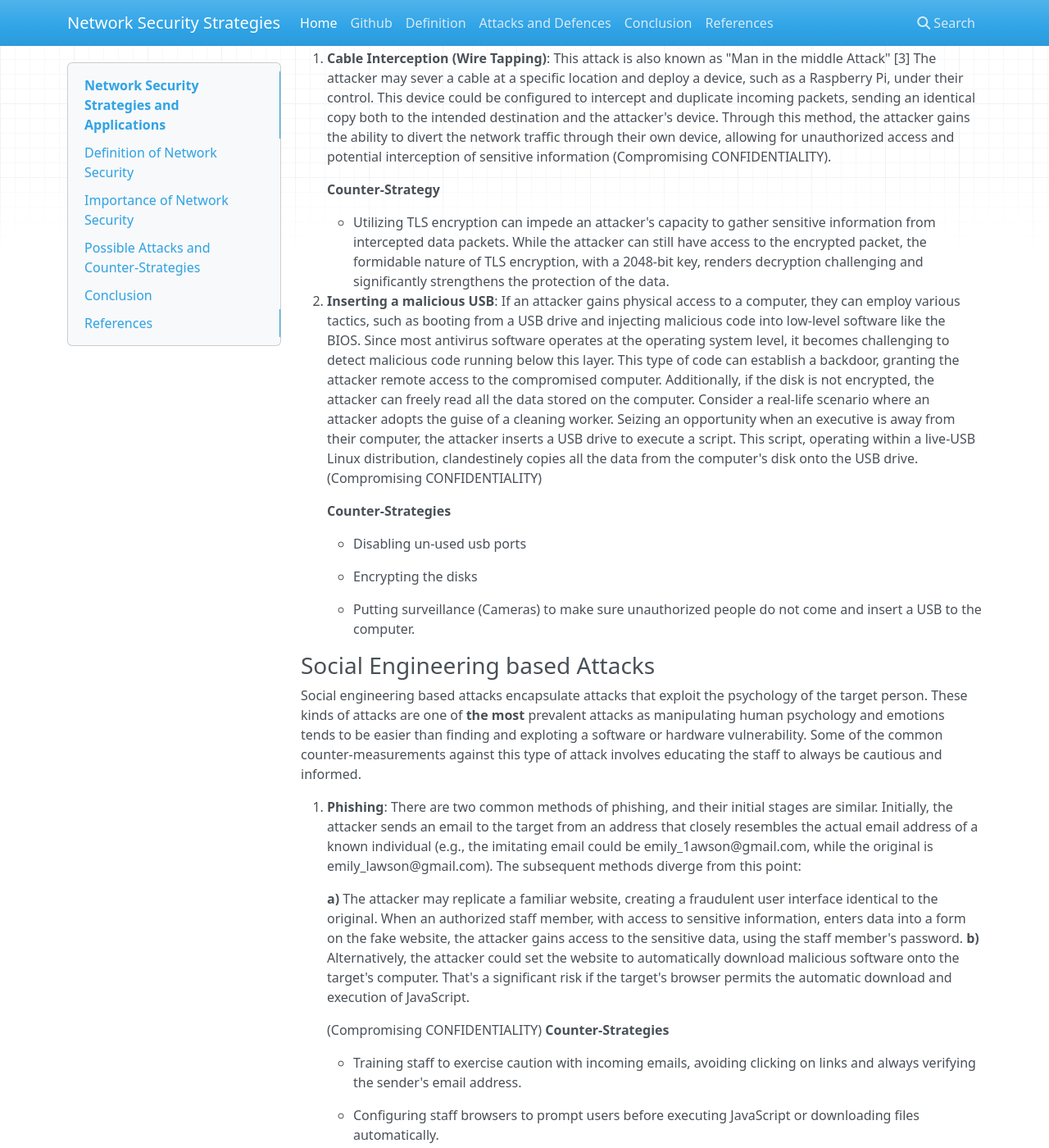
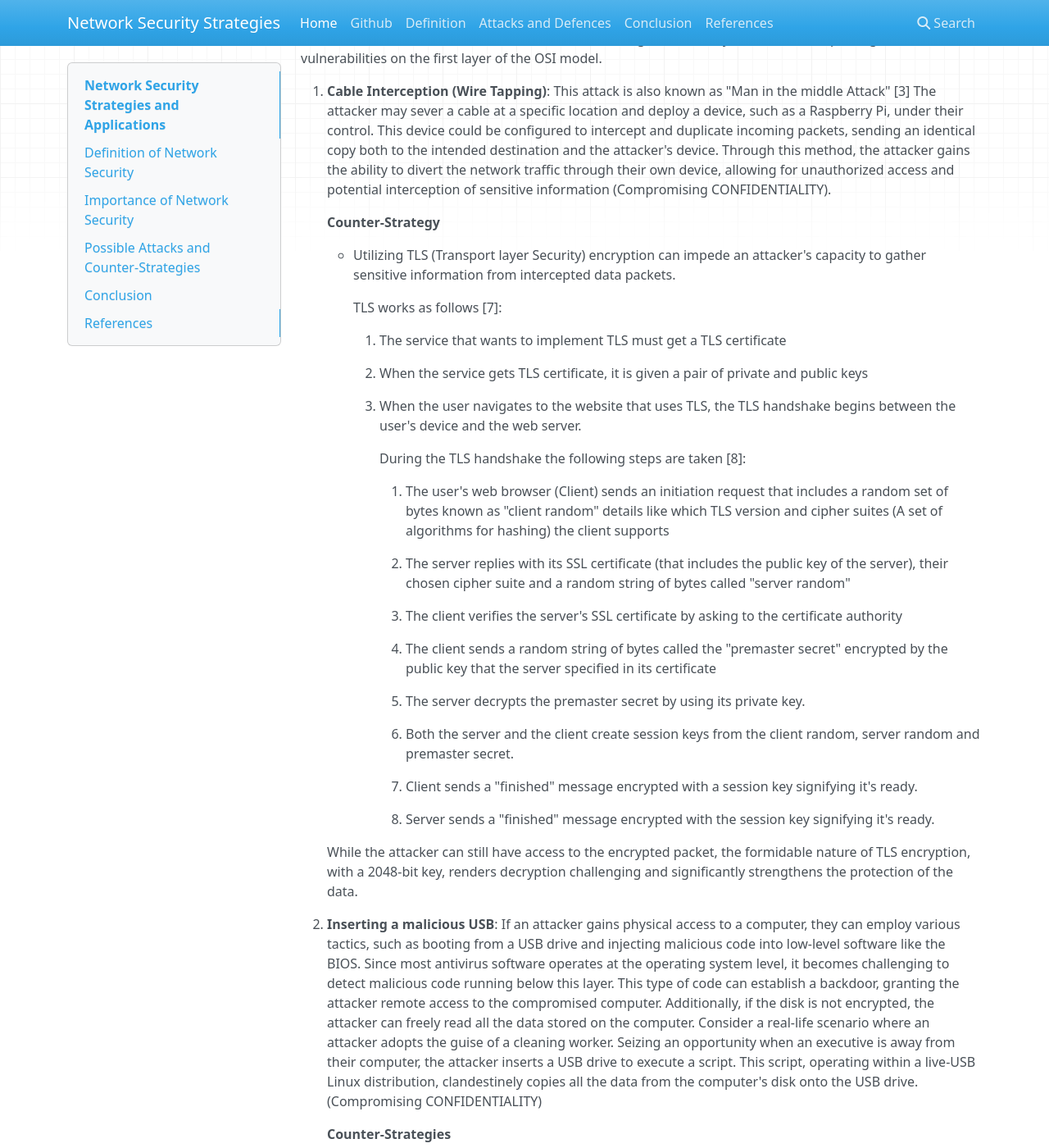
Before and after one commit to gunaykrgl/siber_guvenlik, an MkDocs documentation site: the page built from docs/index.md, in a window 1280 px wide and 1400 px high, scrolled down 1963 px. Shown: the whole window at 82% size. Built offline with MkDocs 1.6.1, drawn with Linux system fonts in a browser that asks for light colours; nearby versions of some CDN libraries; some of the changed text lies outside the part shown.

Commit message:
Update information about TLS encryption

```diff
--- a/docs/index.md
+++ b/docs/index.md
@@ -42,6 +42,7 @@ As a second example, consider operating a bank where ensuring the integrity of d
 
 ## Possible Attacks and Counter-Strategies
 **Note**: Given that networks depend on communication among numerous computers, securing individual computers is an important part within network security. Consequently, some of the attacks and counter-strategies mentioned below might appear more closely associated with computer security rather than network security.
+
 **Note**:  restricting permissions to only necessary interactions between nodes in the network contributes to a more distributed system, minimizing the impact of successful attacks on a single node. Since, this is related to the overall software architecture, this information is provided independently of specific attack.
 
 ### Physical Attacks
@@ -53,7 +54,36 @@ The attacker may sever a cable at a specific location and deploy a device, such
 
     **Counter-Strategy**
 
-    - Utilizing TLS encryption can impede an attacker's capacity to gather sensitive information from intercepted data packets. While the attacker can still have access to the encrypted packet, the formidable nature of TLS encryption, with a 2048-bit key, renders decryption challenging and significantly strengthens the protection of the data.
+    - Utilizing TLS (Transport layer Security) encryption can impede an attacker's capacity to gather sensitive information from intercepted data packets.
+
+        TLS works as follows [7]:
+
+        1. The service that wants to implement TLS must get a TLS certificate
+
+        2. When the service gets TLS certificate, it is given a pair of private and public keys
+
+        3. When the user navigates to the website that uses TLS, the TLS handshake begins between the user's device and the web server.
+
+            During the TLS handshake the following steps are taken [8]:
+
+            1. The user's web browser (Client) sends an initiation request that includes a random set of bytes known as "client random" details like which TLS version and cipher suites (A set of algorithms for hashing) the client supports
+
+            2. The server replies with its SSL certificate (that includes the public key of the server), their chosen cipher suite and a random string of bytes called "server random"
+
+            3. The client verifies the server's SSL certificate by asking to the certificate authority
+
+            4. The client sends a random string of bytes called the "premaster secret" encrypted by the public key that the server specified in its certificate
+
+            5. The server decrypts the premaster secret by using its private key.
+
+            6. Both the server and the client create session keys from the client random, server random and premaster secret.
+
+            7. Client sends a "finished" message encrypted with a session key signifying it's ready.
+
+            8. Server sends a "finished" message encrypted with the session key signifying it's ready.
+
+
+    While the attacker can still have access to the encrypted packet, the formidable nature of TLS encryption, with a 2048-bit key, renders decryption challenging and significantly strengthens the protection of the data.
 
 2. **Inserting a malicious USB**:
 If an attacker gains physical access to a computer, they can employ various tactics, such as booting from a USB drive and injecting malicious code into low-level software like the BIOS. Since most antivirus software operates at the operating system level, it becomes challenging to detect malicious code running below this layer. This type of code can establish a backdoor, granting the attacker remote access to the compromised computer. Additionally, if the disk is not encrypted, the attacker can freely read all the data stored on the computer.
@@ -74,9 +104,11 @@ Social engineering based attacks encapsulate attacks that exploit the psychology
 There are two common methods of phishing, and their initial stages are similar. Initially, the attacker sends an email to the target from an address that closely resembles the actual email address of a known individual (e.g., the imitating email could be emily_1awson@gmail.com, while the original is emily_lawson@gmail.com). The subsequent methods diverge from this point:
 
     **a)** The attacker may replicate a familiar website, creating a fraudulent user interface identical to the original. When an authorized staff member, with access to sensitive information, enters data into a form on the fake website, the attacker gains access to the sensitive data, using the staff member's password.
+
     **b)** Alternatively, the attacker could set the website to automatically download malicious software onto the target's computer. That's a significant risk if the target's browser permits the automatic download and execution of JavaScript.
 
     (Compromising CONFIDENTIALITY)
+
     **Counter-Strategies**
 
     - Training staff to exercise caution with incoming emails, avoiding clicking on links and always verifying the sender's email address.
@@ -86,14 +118,19 @@ There are two common methods of phishing, and their initial stages are similar.
     - Implementing firewalls to detect and block packets from and to suspicious websites.
 
     - Employing anti-malware software to identify and remove malware proactively. Such software can cross-reference downloaded files with a known malware database before permitting execution, adding an extra layer of security.
+
 2. **Guessing the password**
 This is generally **not considered** a type of attack as it is based more on passively trying possible passwords. However, it is still considered one of the most common method of stealing sensitive data.
 Most people use easy-to-guess passwords like "12345678" and "password". Additionally, it is common for people to incorporate their personal information like name, birtplace or birthdate in their passwords. Furthermore, using the same password in multiple places is also commonplace. Using the same password across multiple places poses a security risk if one of the websites that the user was using the same password gets compromised.
 (Compromising CONFIDENTIALITY)
+
     **Counter-Strategies**
     - Using 2 or 3-factor authentication
+
     - Providing a limited number of (like 3) wrong password entries
+
     - Instructing the staff about using certain password managers, so that they can just memorise a single password to decrypt multiple passwords
+
     - Instructing the staff to always check the authenticity of the website before entering their passwords.
 
 ### Software-based Attacks
@@ -161,3 +198,7 @@ https://www.unitrends.com/blog/cia-triad-confidentiality-integrity-availability#
 5. [About DDoS ,Cloudflare](https://www.cloudflare.com/learning/ddos/what-is-a-ddos-attack/)
 
 6. [IDS, firewall and Antivirus: What you need to have installed, welivesecurity by eset](https://www.welivesecurity.com/2015/04/30/ids-firewall-antivirus-need-installed/)
+
+7. [Transport layer security, cloudflare](https://www.cloudflare.com/learning/ssl/transport-layer-security-tls/)
+
+8. [Steps in a TLS handshake](https://www.cloudflare.com/learning/ssl/what-happens-in-a-tls-handshake/)
```
